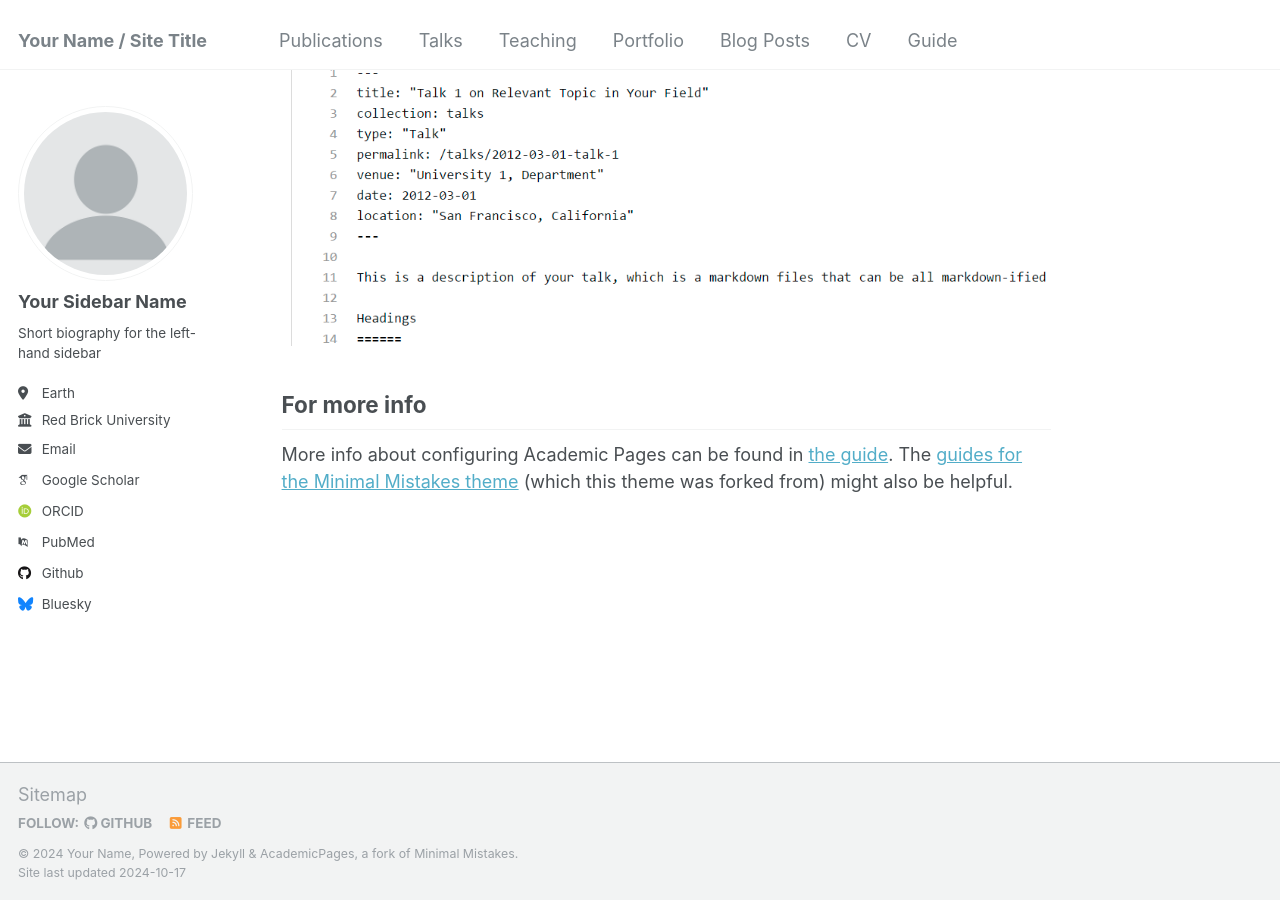
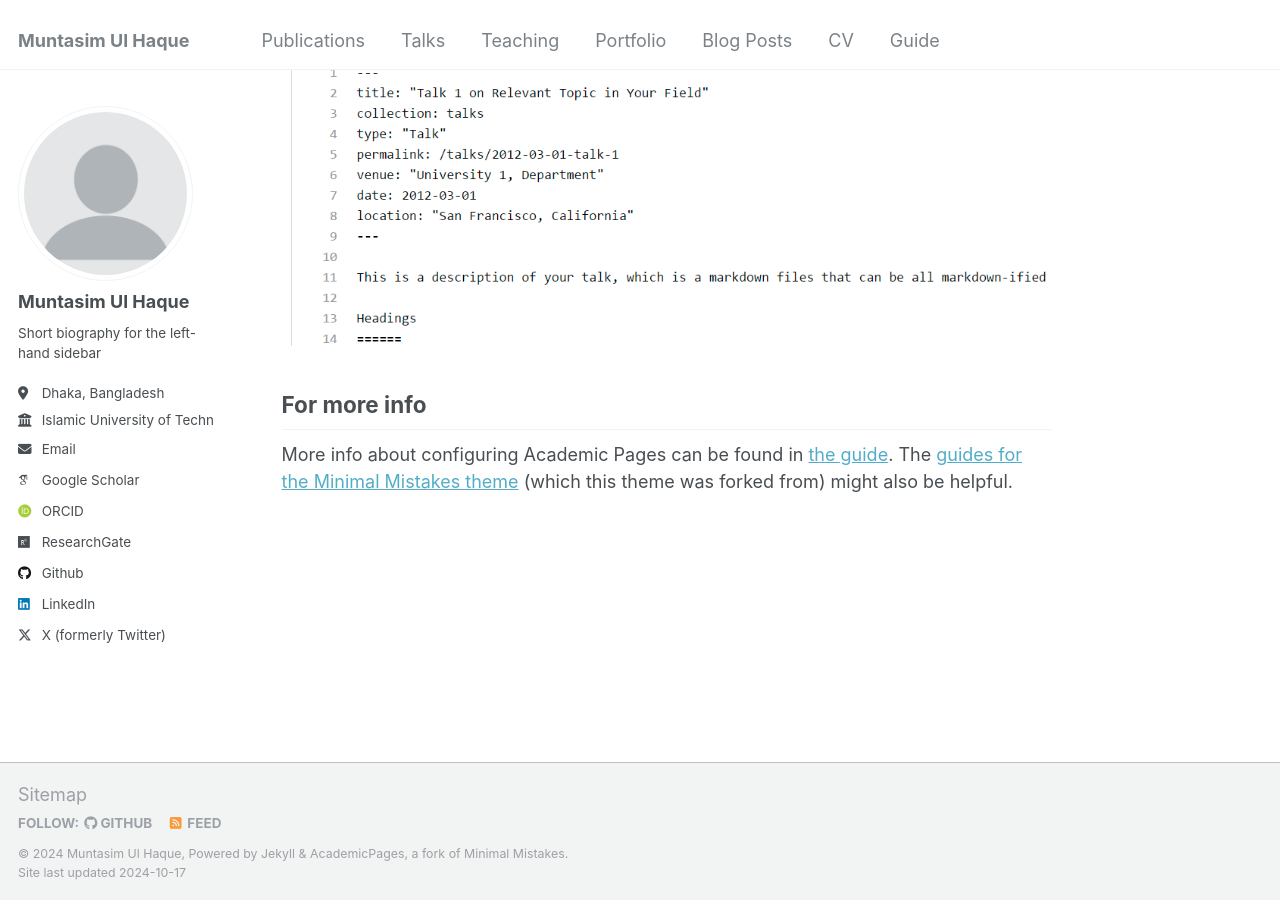
Before and after one commit to muntasimulhaque/muntasimulhaque.github.io, a Jekyll site: the page built from _pages/about.md, in a window 1280 px wide and 900 px high, scrolled down 2643 px. Built offline with Jekyll 4.4.1, drawn with Linux system fonts in a browser that asks for light colours; some web fonts are replaced.

Commit message:
Update _config.yml

```diff
--- a/_config.yml
+++ b/_config.yml
@@ -8,13 +8,13 @@
 
 # Basic Site Settings
 locale                   : "en-US"
-title                    : "Your Name / Site Title"
+title                    : "Muntasim Ul Haque"
 title_separator          : "-"
-name                     : &name "Your Name"
+name                     : &name "Muntasim Ul Haque"
 description              : &description "personal description"
-url                      : https://academicpages.github.io # the base hostname & protocol for your site e.g. "https://mmistakes.github.io"
+url                      : https://muntasimulhaque.github.io/ # the base hostname & protocol for your site e.g. "https://mmistakes.github.io"
 baseurl                  : "" # the subpath of your site, e.g. "/blog"
-repository               : "academicpages/academicpages.github.io"
+repository               : "muntasimulhaque/muntasimulhaque.github.io"
 
 # Site Author - The following control what appear as part of the author content on the side bar.
 #               If a field is blank the icon and link will not appear, otherwise it will be shown.
@@ -22,33 +22,33 @@ repository               : "academicpages/academicpages.github.io"
 author:
   # Biographic information
   avatar           : "profile.png"
-  name             : "Your Sidebar Name"
+  name             : "Muntasim Ul Haque"
   pronouns         : # example: "she/her"
   bio              : "Short biography for the left-hand sidebar"
-  location         : "Earth"
-  employer         : "Red Brick University"
+  location         : "Dhaka, Bangladesh"
+  employer         : "Islamic University of Technology"
   uri              : # URL
-  email            : "none@example.org"
+  email            : "muntasim.haque@gmail.com"
 
   # Academic websites
   arxiv            : # URL - Update with the correct link to your profile
-  googlescholar    : "https://scholar.google.com/citations?user=PS_CX0AAAAAJ"
+  googlescholar    : "https://scholar.google.com/citations?hl=en&user=qsD8a0MAAAAJ&view_op=list_works&sortby=pubdate"
   impactstory      : # URL
-  orcid            : "http://orcid.org/yourorcidurl"
+  orcid            : "https://orcid.org/0009-0005-3420-7979"
   semantic         : # URL
-  pubmed           : "https://www.ncbi.nlm.nih.gov/pubmed/?term=john+snow"
-  researchgate     : # URL
+  pubmed           : # URL
+  researchgate     : "https://www.researchgate.net/profile/Muntasim-Ul-Haque"
 
   # Repositories and software development
   bitbucket        : # Username - Update with your username on the site
   codepen          : # Username
   dribbble         : # Username
-  github           : "academicpages"
+  github           : "muntasimulhaque"
   kaggle           : # Username
   stackoverflow    : # User number or user number and name (i.e., use "1" or "1/jeff-atwood")
 
   # Social media
-  bluesky          : "bsky.app" # Replace this with you Bluesky username
+  bluesky          : # Username
   facebook         : # Username
   flickr           : # Username
   foursquare       : # Username
@@ -57,7 +57,7 @@ author:
   keybase          : # Username
   instagram        : # Username
   lastfm           : # Username
-  linkedin         : # Username
+  linkedin         : "muntasimulhaque"
   mastodon         : # URL
   medium           : # URL
   pinterest        : # Username
@@ -65,7 +65,7 @@ author:
   steam            : # Username
   telegram         : # URL
   tumblr           : # Username
-  twitter          : # Username for X / Twitter
+  twitter          : "muntasimulhaque"
   vine             : # Username
   weibo            : # Username
   wikipedia        : # Username
```
